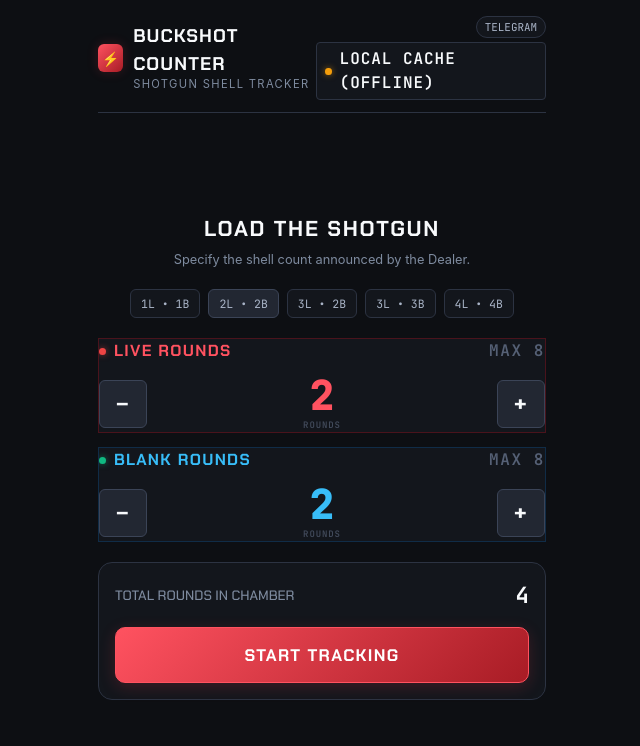
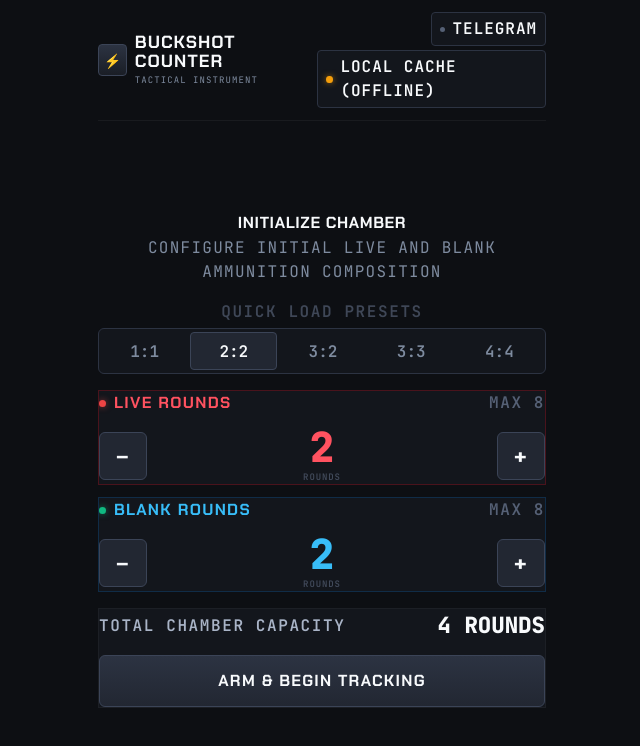
Before and after one commit to Greenhawk5/Buckshot-Tracker, a React (Vite) app: page / in a window 1280 px wide. Shown: the top 746 px of the page, without its empty margins (318-958 px from the left). Built offline with nearby package versions, Linux system fonts and the light colour scheme.

Commit message:
feat(design): modernize screens with streamlined tactical layouts, presets, and unified chassis

```diff
--- a/src/app/App.tsx
+++ b/src/app/App.tsx
@@ -25,12 +25,12 @@ export const App: React.FC = () => {
 
   const [showConfirmReset, setShowConfirmReset] = useState(false);
 
-  // Enable swipe-away confirmation when a game is in progress
+  // Enable swipe-away confirmation when an active round is in progress
   useEffect(() => {
     setClosingConfirmation(session?.status === 'active');
   }, [session?.status, setClosingConfirmation]);
 
-  // Trigger haptic when status transitions to completed
+  // Trigger haptic when session completes
   useEffect(() => {
     if (session?.status === 'completed') {
       haptics.success();
@@ -71,38 +71,27 @@ export const App: React.FC = () => {
   };
 
   return (
-    <div className="app-container">
-      {/* Header */}
+    <div className="app-container inst-chassis">
+      {/* Telemetry Header */}
       <header className="app-header">
         <div className="brand">
           <div className="brand-icon">⚡</div>
           <div>
             <h1 className="brand-title">Buckshot Counter</h1>
-            <span className="brand-subtitle">Shotgun Shell Tracker</span>
+            <span className="brand-subtitle">Tactical Instrument</span>
           </div>
         </div>
 
         <div style={{ display: 'flex', flexDirection: 'column', alignItems: 'flex-end', gap: '4px' }}>
-          <div style={{ display: 'flex', alignItems: 'center', gap: '6px' }}>
-            <span
-              style={{
-                fontSize: '0.68rem',
-                padding: '2px 8px',
-                borderRadius: 'var(--radius-pill)',
-                background: 'var(--color-surface)',
-                color: isTelegram ? 'var(--color-success)' : 'var(--color-text-dim)',
-                border: '1px solid var(--color-border)',
-                fontFamily: 'var(--font-mono)',
-              }}
-            >
-              {user?.first_name ? user.first_name.toUpperCase() : 'TELEGRAM'}
-            </span>
+          <div className="inst-telemetry-badge">
+            <span className={`inst-led ${isTelegram ? 'inst-led--active' : ''}`} style={{ width: '5px', height: '5px' }} />
+            <span>{user?.first_name ? user.first_name.toUpperCase() : 'TELEGRAM'}</span>
           </div>
           <SyncStatus syncState={syncState} onRetry={retrySync} />
         </div>
       </header>
 
-      {/* Main Screens */}
+      {/* Primary Application Screens */}
       <main className="app-main">
         {!session && (
           <SetupScreen onStartLoad={handleStartLoad} />
@@ -129,10 +118,10 @@ export const App: React.FC = () => {
       {/* Confirmation Modal */}
       <ConfirmModal
         isOpen={showConfirmReset}
-        title="Discard Current Load?"
-        message="A shotgun load is currently in progress. Starting a new load will discard the active session."
+        title="Discard Active Chamber?"
+        message="An armed chamber round is currently active. Discarding will clear remaining rounds and reset the counter."
         confirmLabel="DISCARD & RESET"
-        cancelLabel="KEEP PLAYING"
+        cancelLabel="CONTINUE ROUND"
         isDestructive={true}
         onConfirm={handleConfirmReset}
         onCancel={() => setShowConfirmReset(false)}
--- a/src/app/app.css
+++ b/src/app/app.css
@@ -1,3 +1,7 @@
+/* ==========================================================================
+   BUCKSHOT COUNTER — APPLICATION LAYOUT & CHASSIS
+   ========================================================================== */
+
 .app-container {
   display: flex;
   flex-direction: column;
@@ -6,55 +10,60 @@
   max-width: 480px;
   margin: 0 auto;
   width: 100%;
-  padding: calc(var(--safe-top) + 16px) 16px calc(var(--safe-bottom) + 16px);
+  padding: calc(var(--safe-top) + var(--space-3)) var(--space-4) calc(var(--safe-bottom) + var(--space-4));
   position: relative;
+  box-sizing: border-box;
 }
 
 .app-header {
   display: flex;
   align-items: center;
   justify-content: space-between;
-  padding-bottom: 12px;
-  border-bottom: 1px solid var(--color-border);
-  margin-bottom: 16px;
+  padding-bottom: var(--space-3);
+  border-bottom: 1px solid var(--border-subtle);
+  margin-bottom: var(--space-4);
+  gap: var(--space-2);
 }
 
 .brand {
   display: flex;
   align-items: center;
-  gap: 10px;
+  gap: var(--space-2);
 }
 
 .brand-icon {
-  width: 28px;
-  height: 28px;
-  border-radius: var(--radius-sm);
-  background: linear-gradient(135deg, var(--color-live) 0%, #a81c25 100%);
+  width: 32px;
+  height: 32px;
+  border-radius: var(--radius-xs);
+  background: linear-gradient(180deg, var(--primitive-neutral-700) 0%, var(--primitive-neutral-800) 100%);
+  border: 1px solid var(--border-highlight);
   display: flex;
   align-items: center;
   justify-content: center;
-  color: #fff;
+  color: var(--primitive-crimson-400);
   font-weight: 900;
   font-size: 14px;
-  box-shadow: 0 0 12px var(--color-live-glow);
+  box-shadow: var(--shadow-xs);
 }
 
 .brand-title {
   font-family: var(--font-display);
-  font-size: 1.15rem;
+  font-size: 1.1rem;
   font-weight: 700;
   letter-spacing: 0.06em;
   text-transform: uppercase;
-  color: var(--color-text);
+  color: var(--text-primary);
+  line-height: 1.1;
 }
 
 .brand-subtitle {
-  font-size: 0.7rem;
+  font-family: var(--font-mono);
+  font-size: 9px;
   letter-spacing: 0.12em;
-  color: var(--color-text-muted);
+  color: var(--text-muted);
   text-transform: uppercase;
   display: block;
-  margin-top: -2px;
+  margin-top: 2px;
 }
 
 .app-main {
@@ -62,4 +71,5 @@
   display: flex;
   flex-direction: column;
   justify-content: center;
+  width: 100%;
 }
--- a/src/components/SetupScreen.tsx
+++ b/src/components/SetupScreen.tsx
@@ -20,69 +20,54 @@ export const SetupScreen: React.FC<SetupScreenProps> = ({ onStartLoad }) => {
     }
   };
 
-  // Quick preset buttons for common Buckshot Roulette loads
   const setPreset = (live: number, blank: number) => {
     setLiveCount(live);
     setBlankCount(blank);
   };
 
+  const presets = [
+    { label: '1:1', live: 1, blank: 1 },
+    { label: '2:2', live: 2, blank: 2 },
+    { label: '3:2', live: 3, blank: 2 },
+    { label: '3:3', live: 3, blank: 3 },
+    { label: '4:4', live: 4, blank: 4 },
+  ];
+
   return (
-    <div style={{ display: 'flex', flexDirection: 'column', gap: '20px', width: '100%' }}>
+    <div style={{ display: 'flex', flexDirection: 'column', gap: 'var(--space-4)', width: '100%' }}>
+      {/* Screen Title & Instructions */}
       <div style={{ textAlign: 'center' }}>
-        <h2
-          style={{
-            fontFamily: 'var(--font-display)',
-            fontSize: '1.35rem',
-            letterSpacing: '0.08em',
-            textTransform: 'uppercase',
-            color: 'var(--color-text)',
-            marginBottom: '4px',
-          }}
-        >
-          LOAD THE SHOTGUN
-        </h2>
-        <p style={{ color: 'var(--color-text-muted)', fontSize: '0.8rem' }}>
-          Specify the shell count announced by the Dealer.
+        <h2 className="inst-title">INITIALIZE CHAMBER</h2>
+        <p className="inst-subtitle" style={{ marginTop: 'var(--space-1)' }}>
+          Configure initial live and blank ammunition composition
         </p>
       </div>
 
-      {/* Preset Quick Select */}
-      <div
-        style={{
-          display: 'flex',
-          gap: '8px',
-          justifyContent: 'center',
-        }}
-      >
-        {[
-          { label: '1L • 1B', live: 1, blank: 1 },
-          { label: '2L • 2B', live: 2, blank: 2 },
-          { label: '3L • 2B', live: 3, blank: 2 },
-          { label: '3L • 3B', live: 3, blank: 3 },
-          { label: '4L • 4B', live: 4, blank: 4 },
-        ].map((p) => (
+      {/* Segmented Quick Preset Bar */}
+      <div style={{ display: 'flex', flexDirection: 'column', gap: 'var(--space-1)' }}>
+        <span className="inst-label" style={{ textAlign: 'center', opacity: 0.7 }}>
+          QUICK LOAD PRESETS
+        </span>
+        <div className="inst-segmented">
+          {presets.map((p) => {
+            const isActive = liveCount === p.live && blankCount === p.blank;
+            return (
               <button
                 key={p.label}
                 type="button"
                 onClick={() => setPreset(p.live, p.blank)}
-            style={{
-              padding: '6px 10px',
-              borderRadius: 'var(--radius-sm)',
-              background: liveCount === p.live && blankCount === p.blank ? 'var(--color-surface-hover)' : 'var(--color-surface)',
-              border: `1px solid ${liveCount === p.live && blankCount === p.blank ? 'var(--color-border-highlight)' : 'var(--color-border)'}`,
-              color: 'var(--color-text-dim)',
-              fontSize: '0.72rem',
-              fontFamily: 'var(--font-mono)',
-              cursor: 'pointer',
-            }}
+                className={`inst-segmented__item ${isActive ? 'inst-segmented__item--active' : ''}`}
+                aria-pressed={isActive}
               >
                 {p.label}
               </button>
-        ))}
+            );
+          })}
+        </div>
       </div>
 
-      {/* Shell Counters */}
-      <div style={{ display: 'flex', flexDirection: 'column', gap: '14px' }}>
+      {/* Dual Shell Steppers */}
+      <div style={{ display: 'flex', flexDirection: 'column', gap: 'var(--space-3)' }}>
         <ShellCounter
           type="live"
           label="Live Rounds"
@@ -97,36 +82,43 @@ export const SetupScreen: React.FC<SetupScreenProps> = ({ onStartLoad }) => {
         />
       </div>
 
-      {/* Total & Action */}
+      {/* Load Summary & Arm Action */}
       <div
+        className="inst-panel inst-panel--recessed"
         style={{
-          background: 'var(--color-surface)',
-          border: '1px solid var(--color-border)',
-          borderRadius: 'var(--radius-lg)',
-          padding: '16px',
           display: 'flex',
           flexDirection: 'column',
-          gap: '14px',
+          gap: 'var(--space-3)',
         }}
       >
         <div style={{ display: 'flex', justifyContent: 'space-between', alignItems: 'center' }}>
-          <span style={{ fontSize: '0.85rem', color: 'var(--color-text-muted)', fontFamily: 'var(--font-display)' }}>
-            TOTAL ROUNDS IN CHAMBER
+          <span className="inst-label" style={{ color: 'var(--text-secondary)' }}>
+            TOTAL CHAMBER CAPACITY
           </span>
           <span
+            className="inst-readout"
             style={{
-              fontFamily: 'var(--font-mono)',
               fontSize: '1.4rem',
-              fontWeight: 700,
-              color: 'var(--color-text)',
+              fontWeight: 800,
+              color: 'var(--text-primary)',
             }}
           >
-            {total}
+            {total} ROUNDS
           </span>
         </div>
 
         {!validation.valid && (
-          <div style={{ color: 'var(--color-danger)', fontSize: '0.78rem', textAlign: 'center' }}>
+          <div
+            className="inst-label"
+            style={{
+              color: 'var(--primitive-ruby-500)',
+              textAlign: 'center',
+              backgroundColor: 'rgba(239, 68, 68, 0.1)',
+              padding: 'var(--space-2)',
+              borderRadius: 'var(--radius-xs)',
+              border: '1px solid rgba(239, 68, 68, 0.2)',
+            }}
+          >
             {validation.error}
           </div>
         )}
@@ -135,24 +127,15 @@ export const SetupScreen: React.FC<SetupScreenProps> = ({ onStartLoad }) => {
           type="button"
           onClick={handleStart}
           disabled={!validation.valid}
+          className="inst-button inst-button--primary"
           style={{
             width: '100%',
-            padding: '16px',
-            borderRadius: 'var(--radius-md)',
-            background: validation.valid ? 'linear-gradient(135deg, var(--color-live) 0%, #a81c25 100%)' : 'var(--color-surface-raised)',
-            border: validation.valid ? '1px solid var(--color-live)' : '1px solid var(--color-border)',
-            color: validation.valid ? '#ffffff' : 'var(--color-text-muted)',
-            fontFamily: 'var(--font-display)',
-            fontSize: '1.05rem',
-            fontWeight: 700,
+            minHeight: '52px',
+            fontSize: 'var(--text-md)',
             letterSpacing: '0.08em',
-            textTransform: 'uppercase',
-            cursor: validation.valid ? 'pointer' : 'not-allowed',
-            boxShadow: validation.valid ? '0 4px 16px var(--color-live-glow)' : 'none',
-            transition: 'all 0.15s ease',
           }}
         >
-          START TRACKING
+          ARM & BEGIN TRACKING
         </button>
       </div>
     </div>
```
Also changed, not shown: src/components/CompletedScreen.tsx (+58 -64 lines), src/components/TrackerScreen.tsx (+33 -55 lines). Lines whose indentation alone changed are shown as unchanged.
